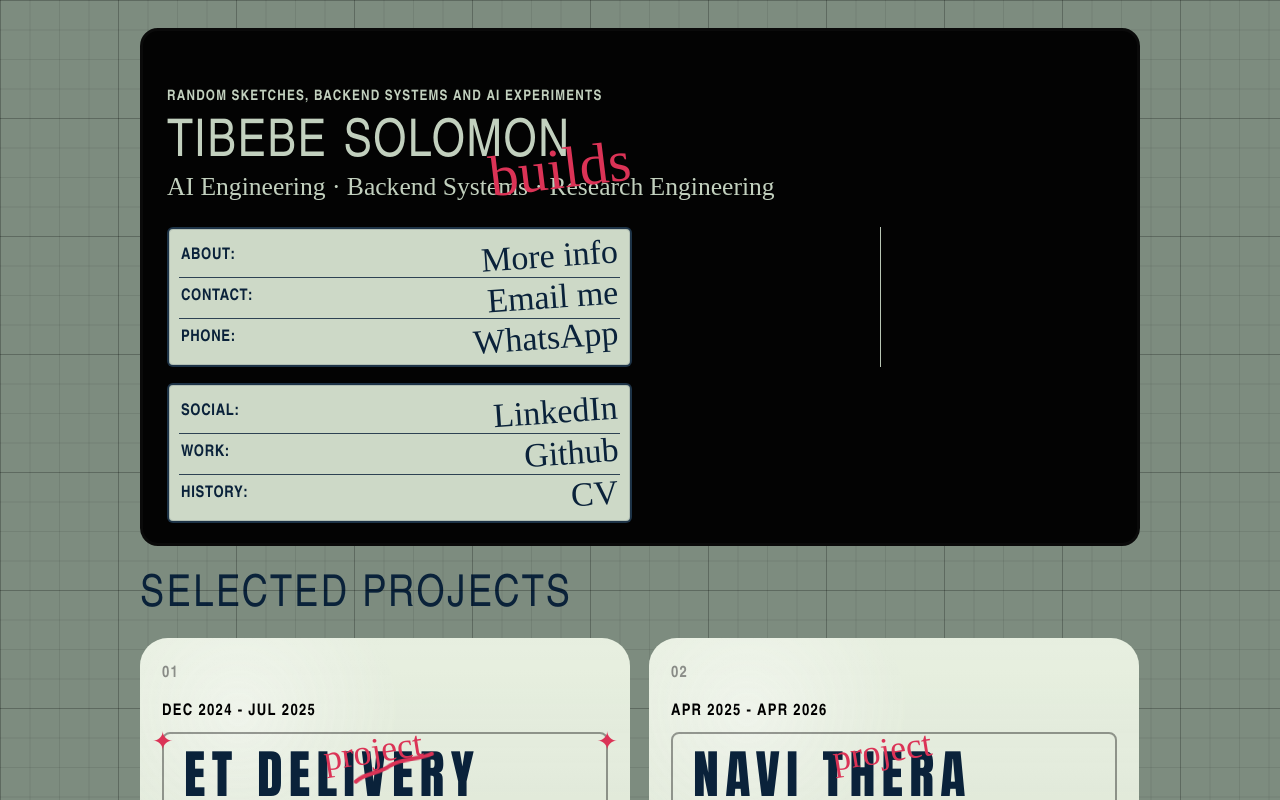
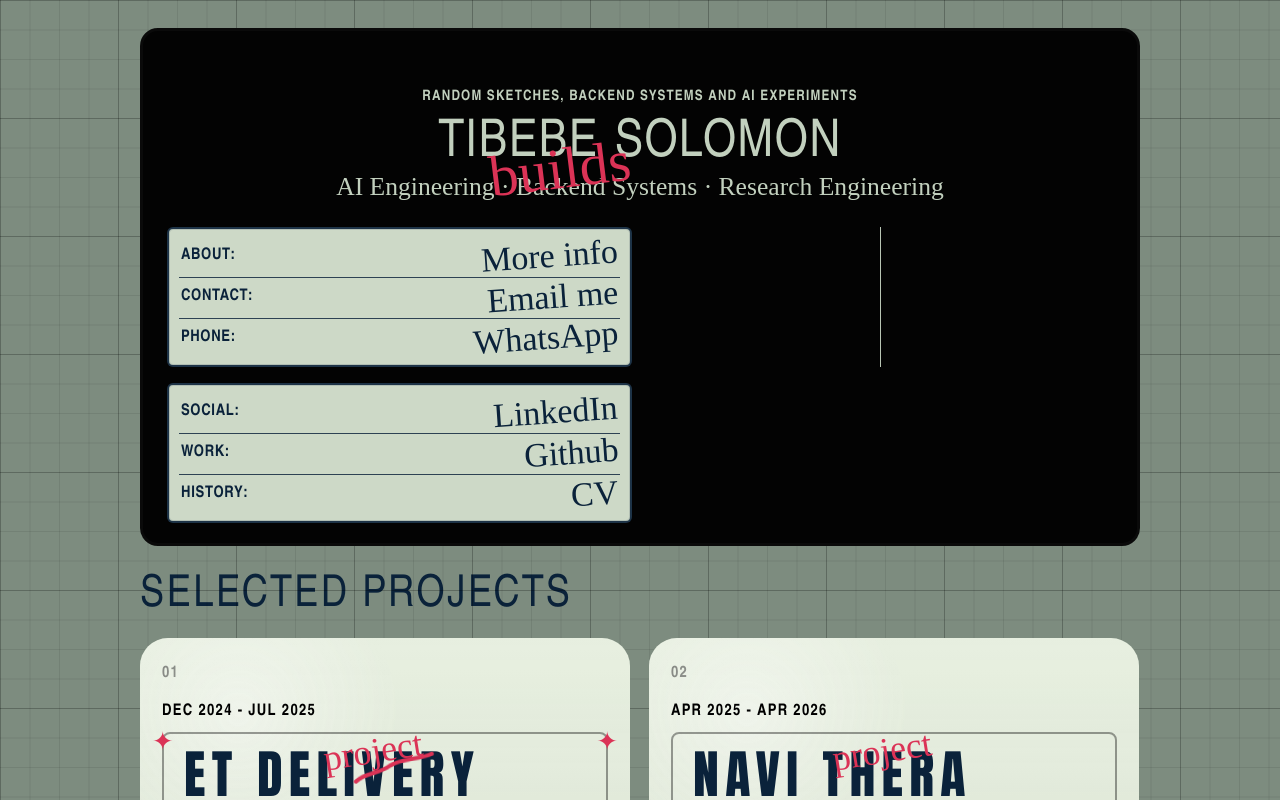
Before and after one commit to Tibex88/portfolio-site, a Vue app: page / in a window 1280 px wide. Shown: the top 800 px of the page. Built offline with nearby package versions, Linux system fonts and the light colour scheme.

Commit message:
fix: center hero heading and balance info panels

```diff
--- a/src/components/HeroBoard.vue
+++ b/src/components/HeroBoard.vue
@@ -26,13 +26,13 @@ const rightInfoItems = computed(() => {
     class="relative mb-[var(--section-gap)] rounded-[var(--card-radius)] border-[3px] border-[#0a0a0a] bg-[var(--reference-dark)] px-[18px] pt-12 pb-[18px] text-[var(--reference-light)] shadow-[inset_0_0_0_3px_rgba(0,0,0,0.08)] min-[810px]:px-6 min-[810px]:pt-14 min-[810px]:pb-5 min-[1310px]:px-7 min-[1310px]:pt-[62px] min-[1310px]:pb-[18px]"
   >
     <p
-      class="mb-[14px] max-w-full font-[var(--ui-font)] text-[calc(16px*var(--body-text-scale))] font-bold uppercase tracking-[0.08em] text-[var(--reference-light)] min-[810px]:text-[calc(18px*var(--body-text-scale))]"
+      class="mb-[14px] max-w-full text-center font-[var(--ui-font)] text-[calc(16px*var(--body-text-scale))] font-bold uppercase tracking-[0.08em] text-[var(--reference-light)] min-[810px]:text-[calc(18px*var(--body-text-scale))]"
     >
       {{ heroContent.eyebrow }}
     </p>
 
     <div class="border-b-[2px] border-b-[rgba(194,208,190,0.95)] pb-4 min-[810px]:border-b-0 min-[810px]:pb-0">
-      <div class="relative flex flex-wrap items-end gap-4 max-[809px]:gap-[6px]">
+      <div class="relative flex flex-wrap items-end justify-center gap-4 text-center max-[809px]:gap-[6px]">
         <span
           class="font-[var(--display-font)] text-[52px] leading-[0.88] tracking-[0.03em] uppercase "
         >
@@ -50,7 +50,7 @@ const rightInfoItems = computed(() => {
         </span>
       </div>
       <p
-        class="mt-2 font-['Brush_Script_MT','Segoe_Script',cursive] text-[calc(28px*var(--body-text-scale))] text-[var(--reference-light)] min-[810px]:text-[calc(32px*var(--body-text-scale))] min-[1310px]:text-[calc(38px*var(--body-text-scale))]"
+        class="mt-2 text-center font-['Brush_Script_MT','Segoe_Script',cursive] text-[calc(28px*var(--body-text-scale))] text-[var(--reference-light)] min-[810px]:text-[calc(32px*var(--body-text-scale))] min-[1310px]:text-[calc(38px*var(--body-text-scale))]"
       >
         {{ heroContent.subtitle }}
       </p>
--- a/src/styles/base.css
+++ b/src/styles/base.css
@@ -1043,7 +1043,8 @@ h2 {
   }
 
   .hero-board__info-grid {
-    grid-template-columns: repeat(2, minmax(0, 1fr));
+    grid-template-columns: minmax(0, 1fr) auto minmax(0, 1fr);
+    align-items: stretch;
   }
 
   .hero-board__info-label {
```
